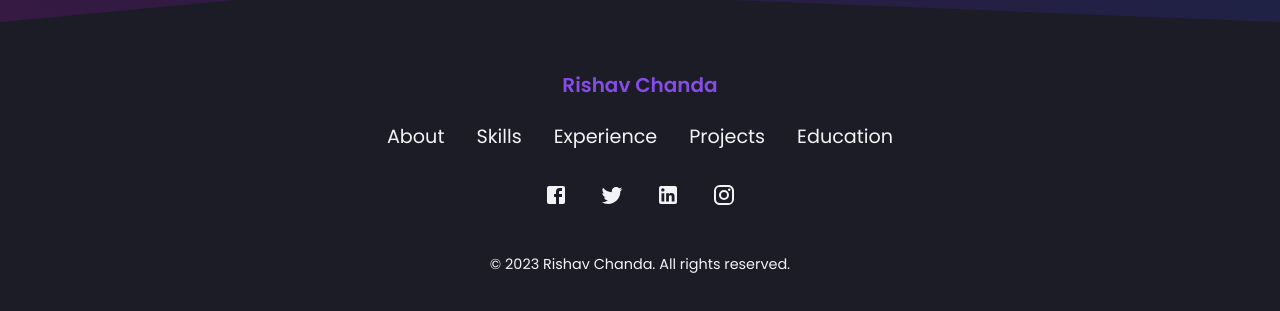
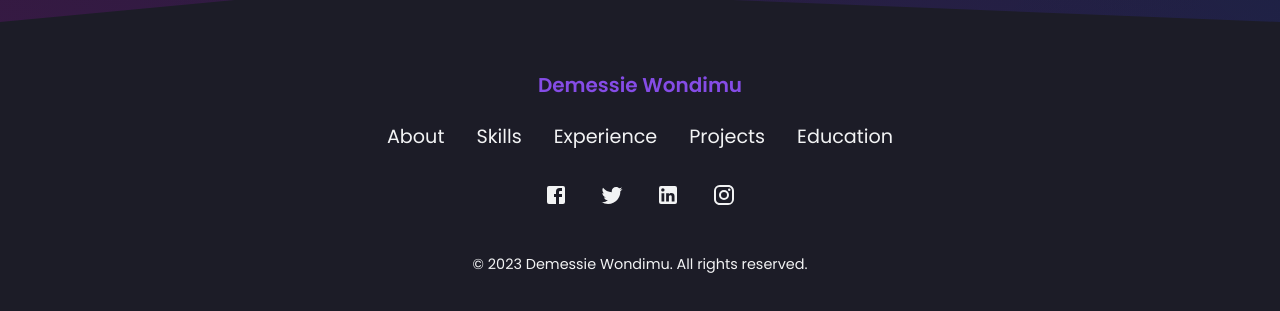
Before and after one commit to Demessie-12/Portfolio_, a React (Create React App) app: page / in a window 1280 px wide. Shown: the part 6598-6909 px from the top of the page. Built offline with nearby package versions, Linux system fonts and the light colour scheme.

Commit message:
Update Footer.js

```diff
--- a/src/components/Footer/Footer.js
+++ b/src/components/Footer/Footer.js
@@ -93,7 +93,7 @@ function Footer() {
   return (
     <Container id="footer">
       <Wrapper>
-        <Logo>Rishav Chanda</Logo>
+        <Logo>Demessie Wondimu</Logo>
         <Nav>
           <NavLink href="#about">About</NavLink>
           <NavLink href="#skills">Skills</NavLink>
@@ -108,7 +108,7 @@ function Footer() {
           <SocialMediaIcon href={Bio.insta} target="display"><InstagramIcon /></SocialMediaIcon>
         </SocialMediaIcons>
         <Copyright>
-          &copy; 2023 Rishav Chanda. All rights reserved.
+          &copy; 2023 Demessie Wondimu. All rights reserved.
         </Copyright>
 
       </Wrapper>
```
